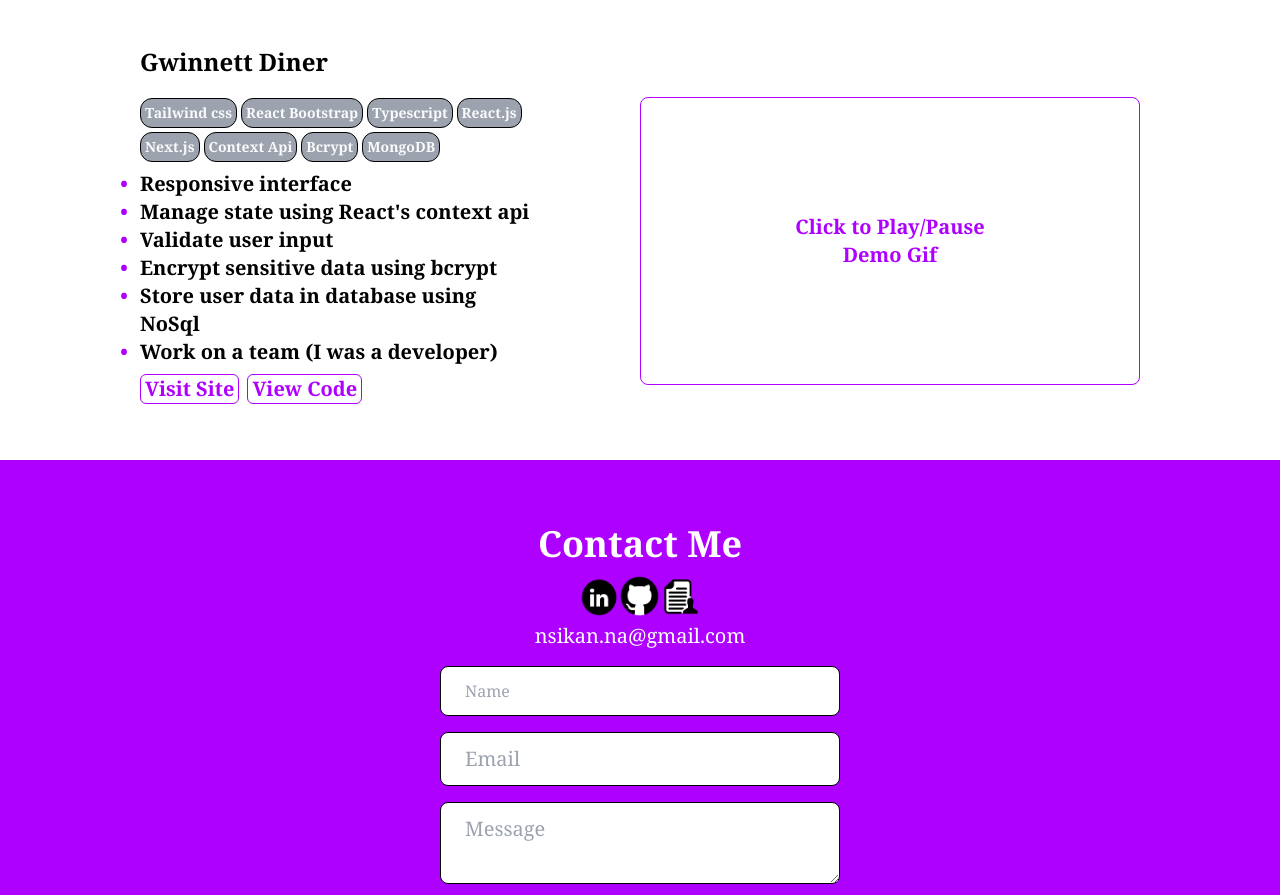
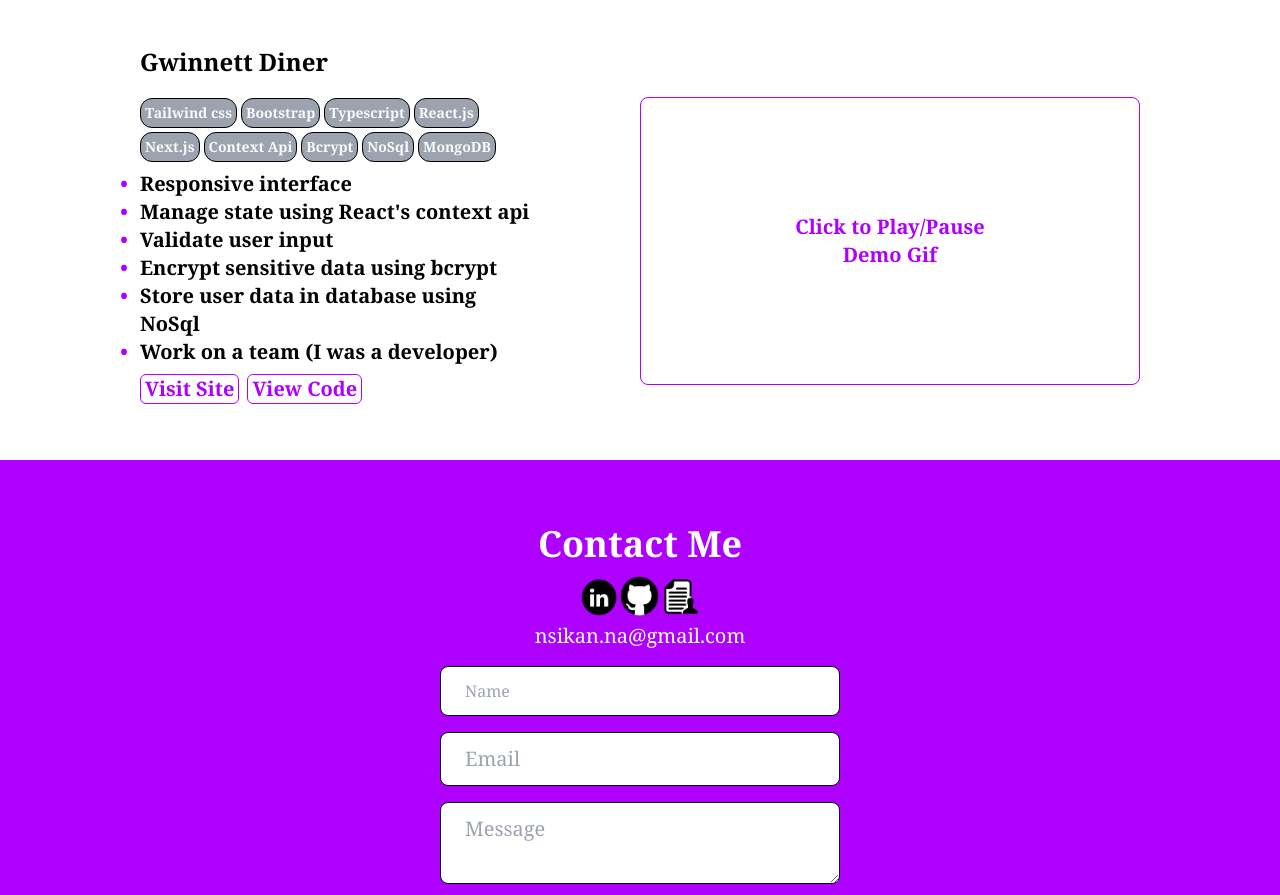
Before and after one commit to nsikan-na/portfolio, a Next.js app: page / in a window 1280 px wide. Shown: the part 1812-2707 px from the top of the page. Built offline with nearby package versions, Linux system fonts and the light colour scheme.

Commit message:
updated portfolio and skills on projects

```diff
--- a/components/Projects.tsx
+++ b/components/Projects.tsx
@@ -32,12 +32,13 @@ export default function Projects() {
         title="Gwinnett Diner"
         skills={[
           "Tailwind css",
-          "React Bootstrap",
+          "Bootstrap",
           "Typescript",
           "React.js",
           "Next.js",
           "Context Api",
           "Bcrypt",
+          "NoSql",
           "MongoDB",
         ]}
         desc={[
```
Also changed, not shown: 1 other file (tests, documents, lock files or other folders).
